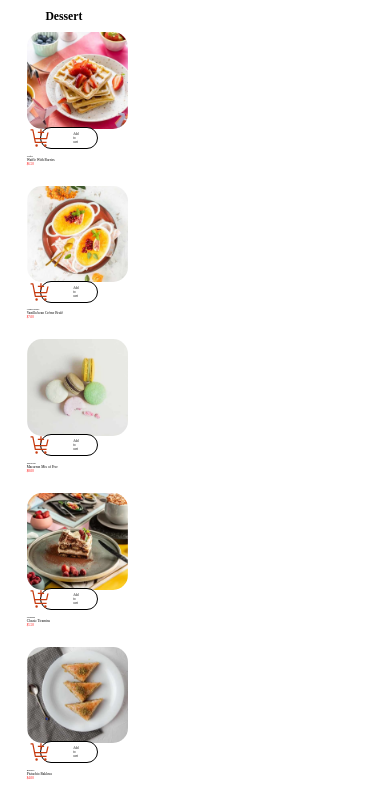
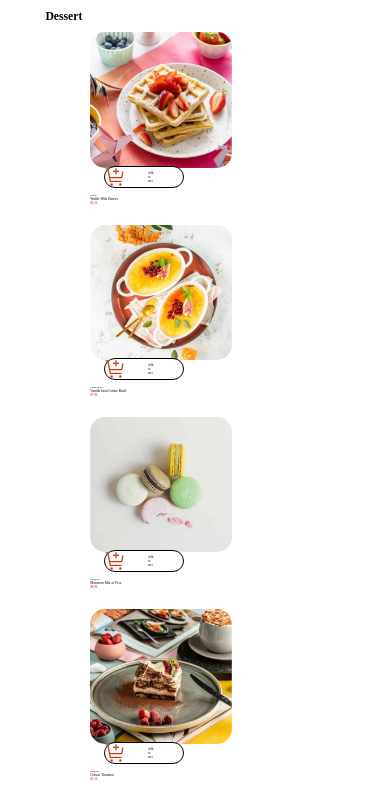
Before and after one commit to invoocator/Product-list-with-cart, a plain HTML site: page index.html in a window 390 px wide. Shown: the top 797 px of the page. Drawn offline with Linux system fonts and the light colour scheme.

Commit message:
Add files via upload

```diff
--- a/estilo.css
+++ b/estilo.css
@@ -2,10 +2,13 @@
       display: flex;
       flex-wrap: wrap;
 
+
     }
-    @media (max-width: 768px){
+    @media (max-width: 5000px){
       .total{
-        width: 50%;
+        margin: auto;
+        width: 70%;
+
       }
     }
 
@@ -24,17 +27,9 @@
       width: 60%;
 
     }
-      @media (max-width: 375px){
-      .total{
-        width: 20%;
-      }
-    }
 
-     @media (max-width: 1000px){
-      .total{
-        width: 50%;
-      }
-    }
+
+
 
 
 
```
